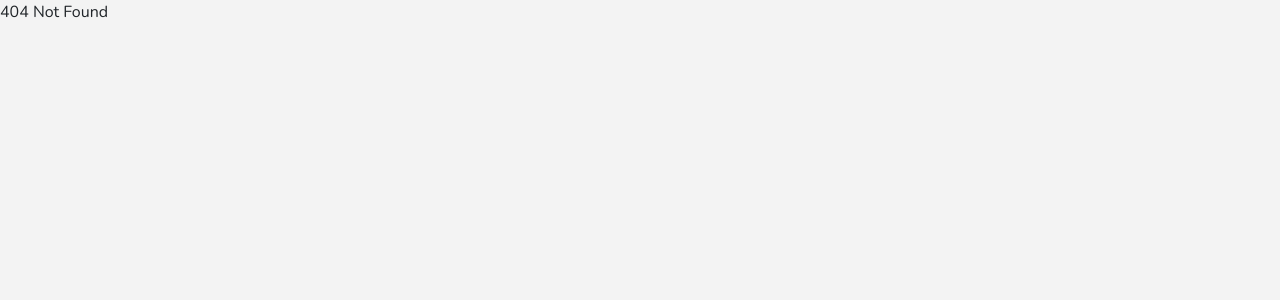
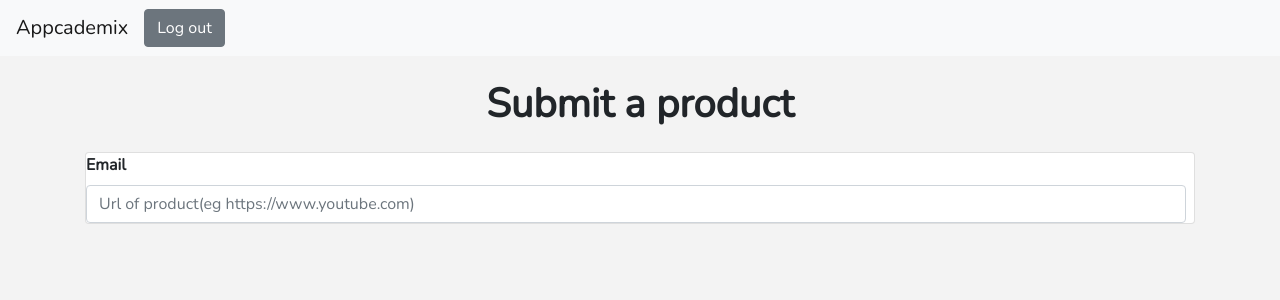
Before and after one commit to zyrocode/AppcademiX-FE, a React (Create React App) app: page /addpost in a window 1280 px wide. Before the commit this address had no page. Shown: the top 300 px of the page. Built offline with nearby package versions, Linux system fonts and the light colour scheme.

Commit message:
create post

```diff
--- /dev/null
+++ b/src/Components/AddPost.jsx
@@ -0,0 +1,19 @@
+import React, { Component } from 'react';
+import AddPostLink from './AddPostLink';
+
+
+class AddPost extends Component {
+    state = {
+
+    }
+
+    render() {
+        return (
+            <>
+               <AddPostLink/>
+            </>
+        );
+    }
+}
+
+export default AddPost;
--- /dev/null
+++ b/src/Components/AddPostLink.jsx
@@ -0,0 +1,26 @@
+import React, { Component } from 'react';
+import Navbar from './Navbar';
+import { Container, Card, Form,FormGroup,Label,Input } from 'reactstrap'
+
+class addPostLink extends Component {
+    render() {
+        return (
+            <>
+                <Navbar />
+                <h1 className="text-center font-weight-bolder my-4" >Submit a product</h1>
+                <Container>
+                    <Card  >
+                        <Form>
+                            <FormGroup className="mb-2 mr-sm-2 mb-sm-0">
+                                <Label for="link" className="mr-sm-2  font-weight-bolder">Email</Label>
+                                <Input type="url" name="link" id="exampleEmail" placeholder="Url of product(eg https://www.youtube.com)" />
+                            </FormGroup>
+                        </Form>
+                    </Card>
+                </Container>
+            </>
+        );
+    }
+}
+
+export default addPostLink;
--- a/src/Components/PostPage.jsx
+++ b/src/Components/PostPage.jsx
@@ -1,6 +1,6 @@
 import React, { Component } from 'react';
 import PostsList from './PostsList';
-import NavBar from './NavBar'
+import NavBar from './Navbar'
 
 class PostPage extends Component {
     state = {
--- a/src/Components/ProfilePage.jsx
+++ b/src/Components/ProfilePage.jsx
@@ -4,7 +4,7 @@ import { Container, Col, Row } from 'reactstrap'
 import PostsList from './PostsList';
 import FontAwesome from 'react-fontawesome';
 import { withRouter } from 'react-router-dom'
-import NavBar from './NavBar';
+import NavBar from './Navbar';
 /* import { getUsersWithThunk } from '../Actions/setUser' */
 
 /* const mapStateToProps = state => state
@@ -27,7 +27,7 @@ class ProfilePage extends Component {
                         <Container className="profile">
                             <Row>
                                 <Col className="col-sm-4 col-md-3 col-l-2">
-                                    <img className="profile-img" src={this.state.profile.image} />
+                                    <img className="profile-img" src={this.state.profile.image} alt=""/>
                                 </Col>
                                 <Col>
                                     <div className="profile-info ml-1">
--- a/src/Components/Router.jsx
+++ b/src/Components/Router.jsx
@@ -1,6 +1,7 @@
 import React, { Component } from 'react';
 import { BrowserRouter as Router, Switch, Route } from 'react-router-dom'
 import PostPage from './PostPage'
+import AddPost from './AddPost'
 import ProfilePage from './ProfilePage'
 import NotFound from './NotFound'
 
@@ -10,6 +11,7 @@ class Register extends Component {
             <Router>
                 <Switch>
                     <Route path="/" exact component={PostPage} />
+                    <Route path="/addpost" exact component={AddPost} />
                     <Route path="/profile/:username" exact component={ProfilePage} />
                     <Route component={NotFound} />
                 </Switch>
```
Also changed, not shown: src/Components/AddPostInfo.jsx (added, +15 -0 lines).
